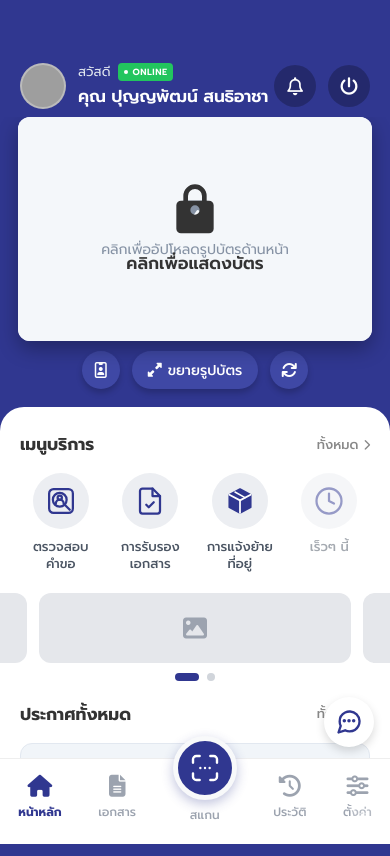
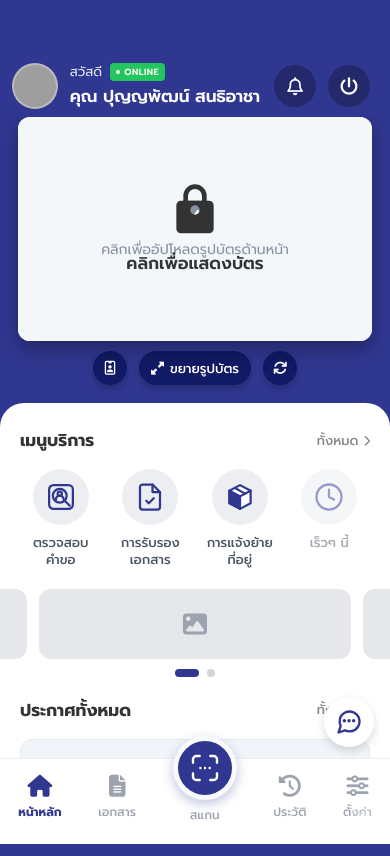
Before and after one commit to pppp167/pluem, a plain HTML site: page index.html in a window 390 px wide. Shown: the top 856 px of the page. Drawn offline with Linux system fonts and the light colour scheme; grey boxes are pictures that could not be loaded; a web font is replaced by a local one.

Commit message:
Update index.html

```diff
--- a/index.html
+++ b/index.html
@@ -98,6 +98,7 @@
       z-index: 50;
       /* ดันเนื้อหาลงมาไม่ให้ทับรอยบาก */
       padding: max(calc(env(safe-area-inset-top) + 8px), 62px) 20px 8px 20px;
+      padding-left: clamp(10px, 3vw, 18px);
       isolation: isolate;
       backdrop-filter: none;
       -webkit-backdrop-filter: none;
@@ -199,21 +200,44 @@
     .lock-icon-svg { width: 56px; height: 56px; fill: #333; margin-bottom: 12px; }
     .lock-text { font-size: 17px; font-weight: 600; color: #333; }
 
-    .card-action-bar { margin-top: 10px; display: flex; justify-content: center; gap: 12px; width: 100%; }
+    .card-action-bar {
+  margin-top: 10px;
+  display: flex;
+  justify-content: center;
+  gap: 12px;
+  width: 100%;
+}
 
 .card-action-btn {
-      background: #3f48a5; color: white; border: none;
-      padding: 8px 16px; border-radius: 20px;
-      font-size: 14px; font-weight: 500;
-      cursor: pointer; display: flex; align-items: center; gap: 6px;
-      box-shadow: 0 4px 6px rgba(0,0,0,0.2); transition: all 0.2s;
+  background: rgba(12, 20, 91, 0.82);
+  color: white;
+  border: none;
+  padding: 6px 12px;
+  border-radius: 18px;
+  font-size: 13px;
+  font-weight: 500;
+  cursor: pointer;
+  display: flex;
+  align-items: center;
+  gap: 6px;
+  box-shadow: 0 4px 6px rgba(0, 0, 0, 0.2);
+  transition: all 0.2s;
   font-family: inherit;
 }
-    .card-action-btn:active { transform: scale(0.95); }
+
+.card-action-btn:active {
+  transform: scale(0.95);
+}
+
 .card-action-btn.icon-only {
-      padding: 0; width: 38px; height: 38px; border-radius: 50%;
-      display: flex; justify-content: center; align-items: center;
-      font-size: 16px;
+  padding: 0;
+  width: 34px;
+  height: 34px;
+  border-radius: 50%;
+  display: flex;
+  justify-content: center;
+  align-items: center;
+  font-size: 14px;
 }
 
     .white-section {
@@ -574,10 +598,11 @@
           <div class="menu-item" onclick="alert('ระบบแจ้งย้ายที่อยู่')">
             <div class="menu-icon">
              <svg viewBox="0 0 24 24" class="solid-box-icon">
-                <path d="M12 2.5 L3.5 7 V17 L12 21.5 L20.5 17 V7 Z" fill="#303790" stroke="#303790" stroke-width="1.5" stroke-linejoin="round"></path>
-                <polyline points="3.5 7 12 11.5 20.5 7" stroke="#ffffff" stroke-width="1.4" fill="none"></polyline>
-                <line x1="12" y1="11.5" x2="12" y2="21.5" stroke="#ffffff" stroke-width="1.4"></line>
-                <line x1="8" y1="4.8" x2="16" y2="9.3" stroke="#ffffff" stroke-width="1.2" stroke-linecap="round"></line>
+               <path d="M12 2.5 L3.5 7 V17 L12 21.5 L20.5 17 V7 Z" fill="#ffffff" stroke="#303790" .../>
+                <polygon points="3.5 7 12 11.5 12 21.5 3.5 17" fill="#303790" stroke="#303790" stroke-width="1.5" stroke-linejoin="round"></polygon>
+                <polyline points="3.5 7 12 11.5 20.5 7" stroke="#303790" .../>
+                <line x1="12" y1="11.5" x2="12" y2="21.5" stroke="#303790" .../>
+                <line x1="8" y1="4.8" x2="16" y2="9.3" stroke="#303790" .../>
               </svg>
             </div>
             <span>การแจ้งย้าย<br>ที่อยู่</span>
```
Lines whose indentation alone changed are shown as unchanged.
